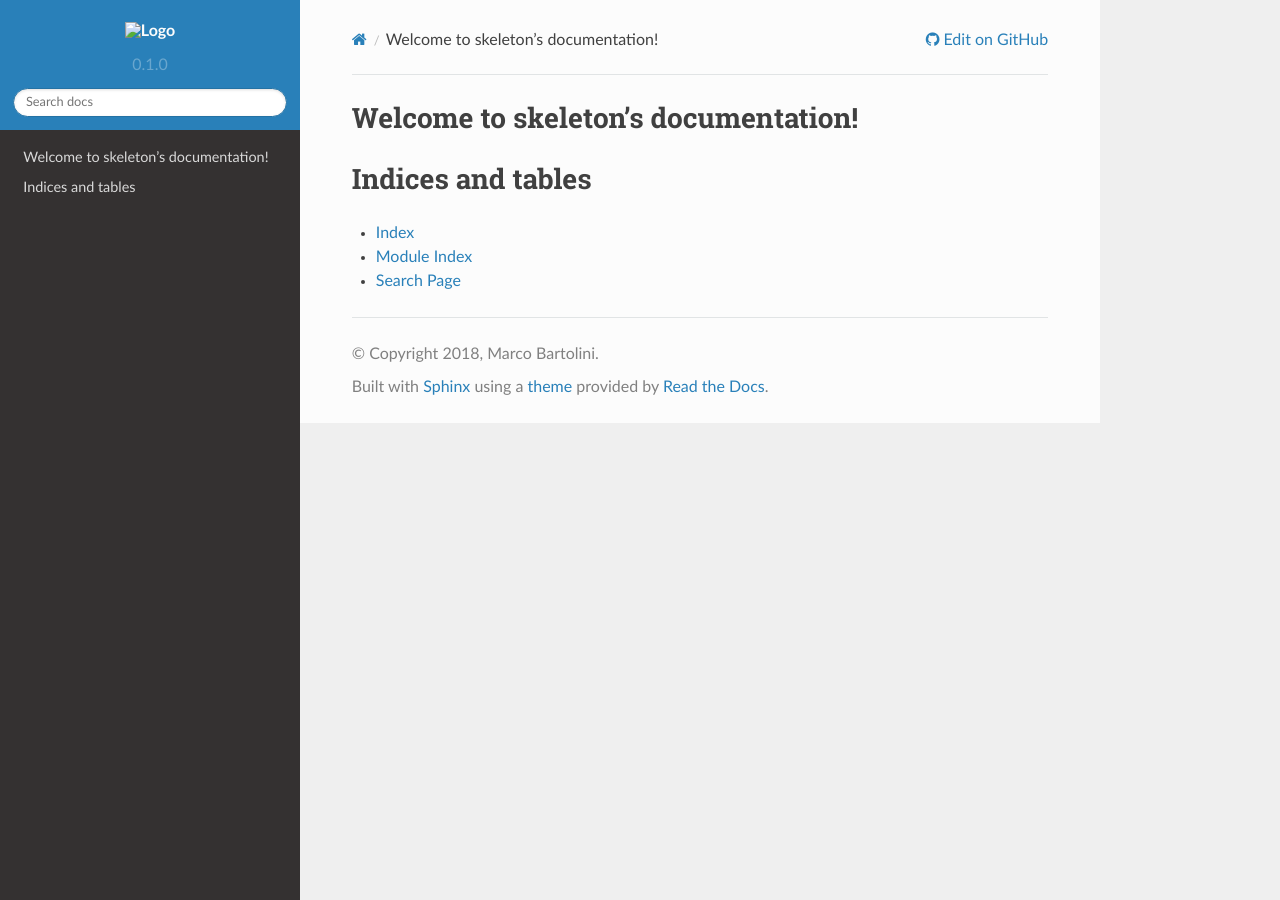
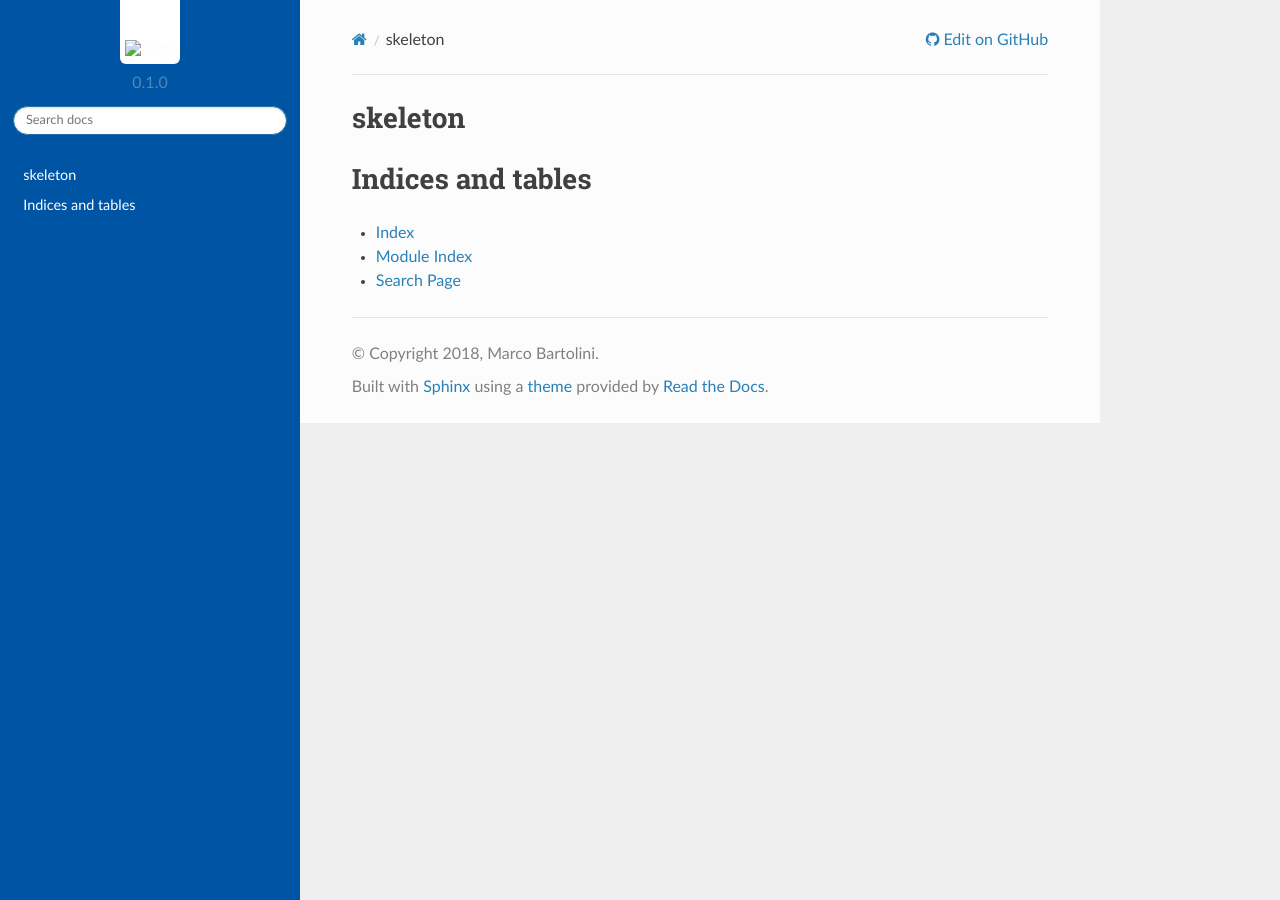
Before and after one commit to ska-telescope/ska-python-skeleton, a Sphinx documentation site: the page built from docs/source/index.rst, in a window 1280 px wide. Built offline with Sphinx 7.4.7 and the Read the Docs theme 2.0.0, drawn with Linux system fonts in a browser that asks for light colours.

Commit message:
add static files and css configuration

```diff
--- /dev/null
+++ b/docs/source/_static/css/custom.css
@@ -0,0 +1,73 @@
+/*.icon{
+    background-image: url("/_static/img/logo.jpg");
+   clear: both;
+    color: blue;
+    width: 300px;
+    height: 212px;
+    border-radius: 5px;
+}*/
+
+.wy-nav-side{
+        background-color: rgb(0, 84, 164);
+        color: white;
+}
+
+.wy-side-nav-search{
+        padding-top: 0px;
+        /*background-color: rgb(0, 174, 239);*/
+        background-color: rgb(0, 84, 164);
+        text-align: center;
+}
+
+.wy-menu {
+        color: white;
+}
+
+.wy-menu-vertical a{
+  color: white;
+}
+
+.local-toc ul li a:hover {
+        background-color: rgb(0, 174, 239);
+}
+
+.wy-side-nav-search a{
+    padding-top: 0px;
+}
+
+.wy-side-nav-search a img.logo{
+	background-color: rgb(255, 255, 255);
+	border-bottom-left-radius: 6px;
+	border-bottom-right-radius: 6px;
+      padding-top: 40px;
+}
+
+.ska-logo, ska-logo:hover{
+	background-attachment: scroll;
+	background-clip: border-box;
+	background-color: rgb(255, 255, 255);
+	background-image: url("https://www.skatelescope.org/wp-content/themes/skatelescope.org-theme/img/img-logo3.png");
+	background-origin: padding-box;
+	background-position: 22px 35px;
+	background-position-x: 22px;
+	background-position-y: 35px;
+	background-repeat: no-repeat;
+	background-size: 153px 98px;
+	border-bottom-left-radius: 6px;
+	border-bottom-right-radius: 6px;
+	/*color: rgb(0, 86, 120);
+	float: left;
+	font-family: "Eurostile LT W01 Demi", sans-serif;
+	font-size: 44.8px;
+	font-weight: 400;
+	line-height: 60px;
+	list-style-image: none;
+	list-style-position: outside;
+	list-style-type: none;*/
+	margin-bottom: 0px;
+	margin-left: 0px;
+	margin-right: 0px;
+	margin-top: 0px;
+	width: 186px;
+	height: 135px;
+}
--- a/docs/source/index.rst
+++ b/docs/source/index.rst
@@ -3,8 +3,8 @@
    You can adapt this file completely to your liking, but it should at least
    contain the root `toctree` directive.
 
-Welcome to skeleton's documentation!
-====================================
+skeleton
+========
 
 .. toctree::
    :maxdepth: 2
```
Also changed, not shown: docs/source/_static/img/favicon.ico (added), docs/source/_static/img/logo.jpg (added), docs/source/_static/img/logo.svg (added), 1 other file.
